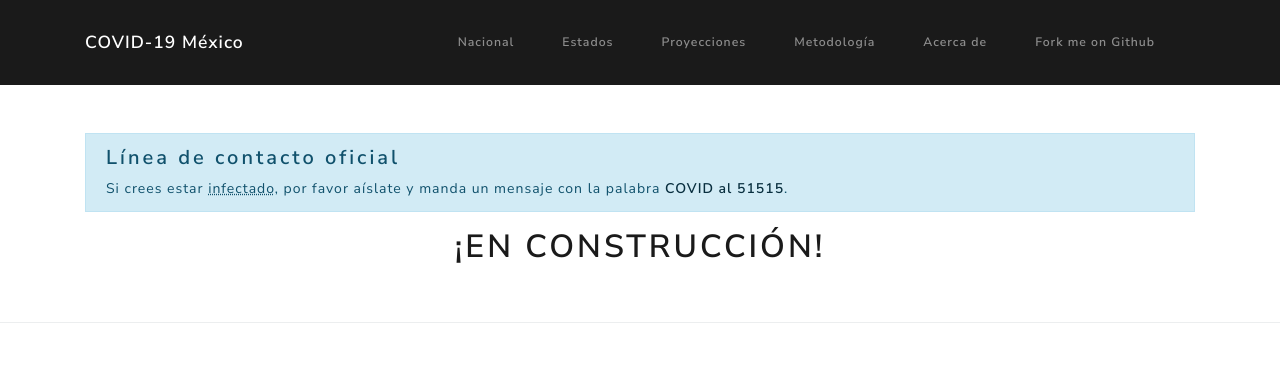
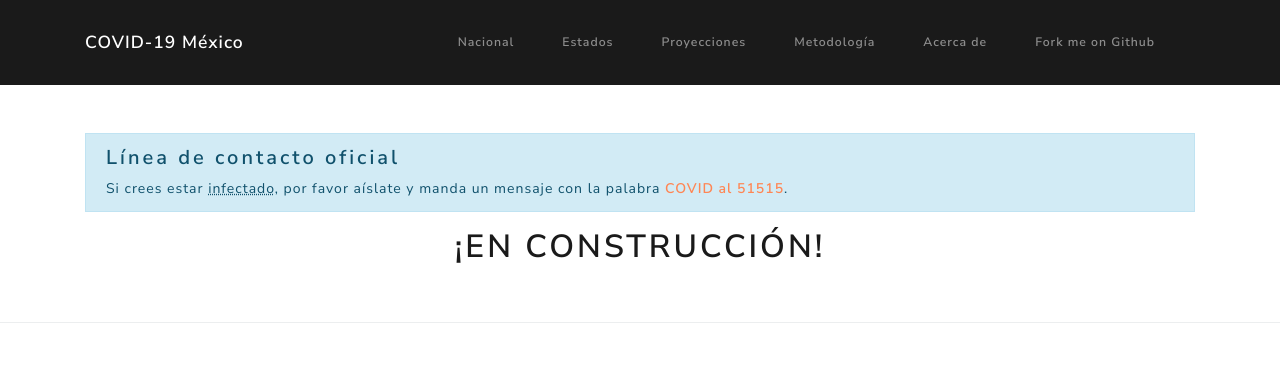
Before and after one commit to mexicovid19/mexicovid19.github.io, a Jekyll site: the page built from docs/metodologia.html, in a window 1280 px wide. Shown: the top 370 px of the page. Built offline with Jekyll 4.4.1, drawn with Linux system fonts in a browser that asks for light colours; nearby versions of some CDN libraries; a script that is not in the unit is left out; comment, search, counter and statistics services are not loaded.

Commit message:
Updated default.html

```diff
--- a/docs/_layouts/default.html
+++ b/docs/_layouts/default.html
@@ -11,7 +11,7 @@
       <div class="container page-content">
 <div class="alert alert-dismissible alert-info">
   <h4 class="alert-heading" style="text-transform: none;">Línea de contacto oficial</h4>
-  <p class="mb-0">Si crees estar <abbr title="Fiebre, tos, estornudos, malestar general, dolor de cabeza y dificultad para respirar">infectado</abbr>, por favor aíslate y manda un mensaje con la palabra <a href="sms:51515;?&body=COVID" class="alert-link">COVID al 51515</a>.</p>
+  <p class="mb-0">Si crees estar <abbr title="Fiebre, tos, estornudos, malestar general, dolor de cabeza y dificultad para respirar">infectado</abbr>, por favor aíslate y manda un mensaje con la palabra <a href="sms:51515;?&body=COVID" class="alert-link" style="color:#FF8654 !important;">COVID al 51515</a>.</p>
 </div>
           {{ content }}
       </div>
```
